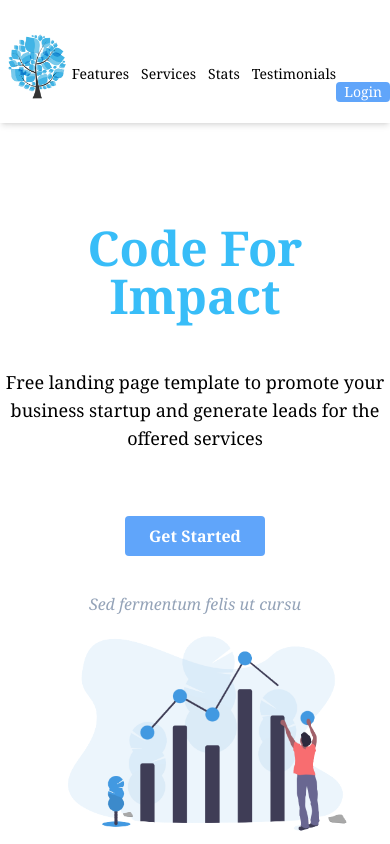
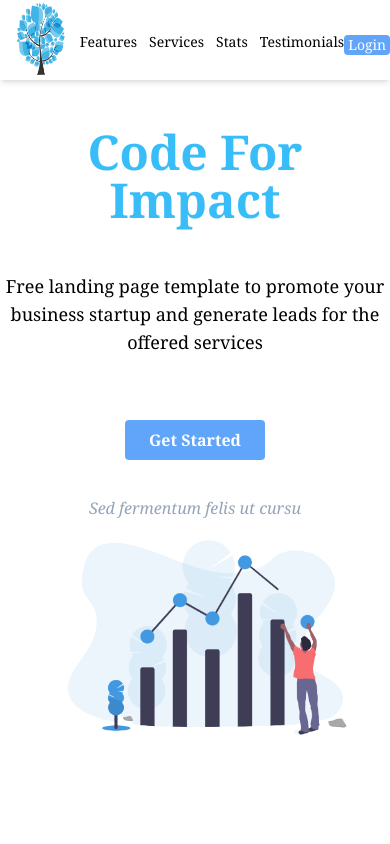
Before and after one commit to JoanKinyanjui/code-for-impact-site, a Gatsby site: page / in a window 390 px wide. Shown: the top 844 px of the page. Built offline with nearby package versions, Linux system fonts and the light colour scheme; Gatsby itself is replaced by a stand-in of ours.

Commit message:
responsiveness

```diff
--- a/src/components/main.js
+++ b/src/components/main.js
@@ -4,7 +4,7 @@ import '../styles/global.css'
 
 const Main = () =>{
 return(
-    <div className='w-screen font-serif  block sm:flex  pt-48 pb-12 '>
+    <div className='w-screen font-serif  block sm:flex   pt-24 sm:pt-32 md:pt-48 pb-12 '>
  <div className='w-full sm:w-1/2 text-center'>
 <h3 className=' text-5xl md:text-7xl text-sky-400 pb-12 font-bold pt-8'>Code For Impact</h3>
 <p className='pb-7  text-lg sm:text-xl'>
--- a/src/components/nav.js
+++ b/src/components/nav.js
@@ -4,13 +4,13 @@ import '../styles/global.css'
 
 const Nav = () =>{
 return(
-    <div className='w-screen pb-5 flex shadow-md font-serif fixed bg-white'>
-    <div className='w-1/4 '>
-        <img  className=' pt-8 sm:pt-8 md:pt-4 w-full sm:w-1/2 mx-auto' alt='img'  src= {tree} />
+    <div className='w-screen  flex shadow-md font-serif fixed bg-white '>
+    <div className='border-solid mx-auto'>
+        <img  className='mx-auto w-3/4  sm:w-full h-20 sm:h-24 md:h-29 lg:h-32 xl:h-34 ' alt='img'  src= {tree} />
     </div>
 
-    <div className='w-3/4 sm:w-1/2 text-center text-sm sm:text-lg mt-16 sm:mt-10'>
-        <ul className='flex flex-row flex space-x-3 sm:space-x-10 list-none text-center justify-center'>
+    <div className='text-center text-sm sm:text-lg   mx-auto'>
+        <ul className='flex flex-row flex space-x-3 sm:space-x-10 list-none text-center justify-center mt-8 sm:mt-10 lg:mt-14'>
             <li className=''>Features</li>
             <li>Services</li>
             <li>Stats</li>
@@ -18,8 +18,8 @@ return(
         </ul>
     </div>
 
-    <div className=' self-end lg:self-start ml-auto mt-10 w-1/8 lg:w-1/4'>
-    <button class="bg-blue-400 hover:bg-blue-700 hover:text-lg text-sm text-white  sm:font-bold py-0 sm:py-2 px-2 sm:px-6 rounded"> Login </button>
+    <div className='mt-8 sm:mt-10 lg:mt-14 mx-auto'>
+    <button class="bg-blue-400 hover:bg-blue-700 hover:text-lg text-sm text-white  sm:font-bold rounded  px-1 py1 md:px-6 md:py-2"> Login </button>
 
     </div>
     </div>
```
